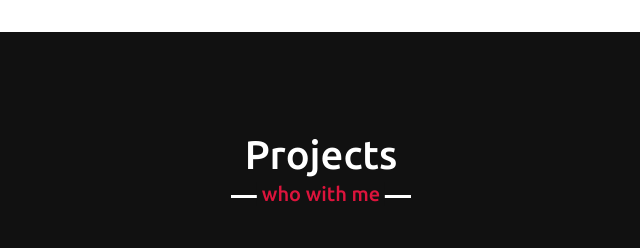
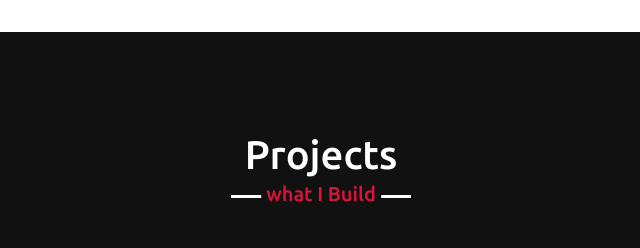
Before and after one commit to RushikeshJagdale12/Portfolio-Website, a plain HTML site: page index.html in a window 1280 px wide. Shown: the part 2900-3148 px from the top of the page, 319-959 px from the left. Drawn offline with nearby package versions, Linux system fonts and the light colour scheme.

Commit message:
Update style.css

```diff
--- a/style.css
+++ b/style.css
@@ -394,7 +394,7 @@ section .title::after{
 
 /* teams section styling */
 .teams .title::after{
-    content: "who with me";
+    content: "what I Build";
 }
 .teams .carousel .card{
     background: #222;
```
